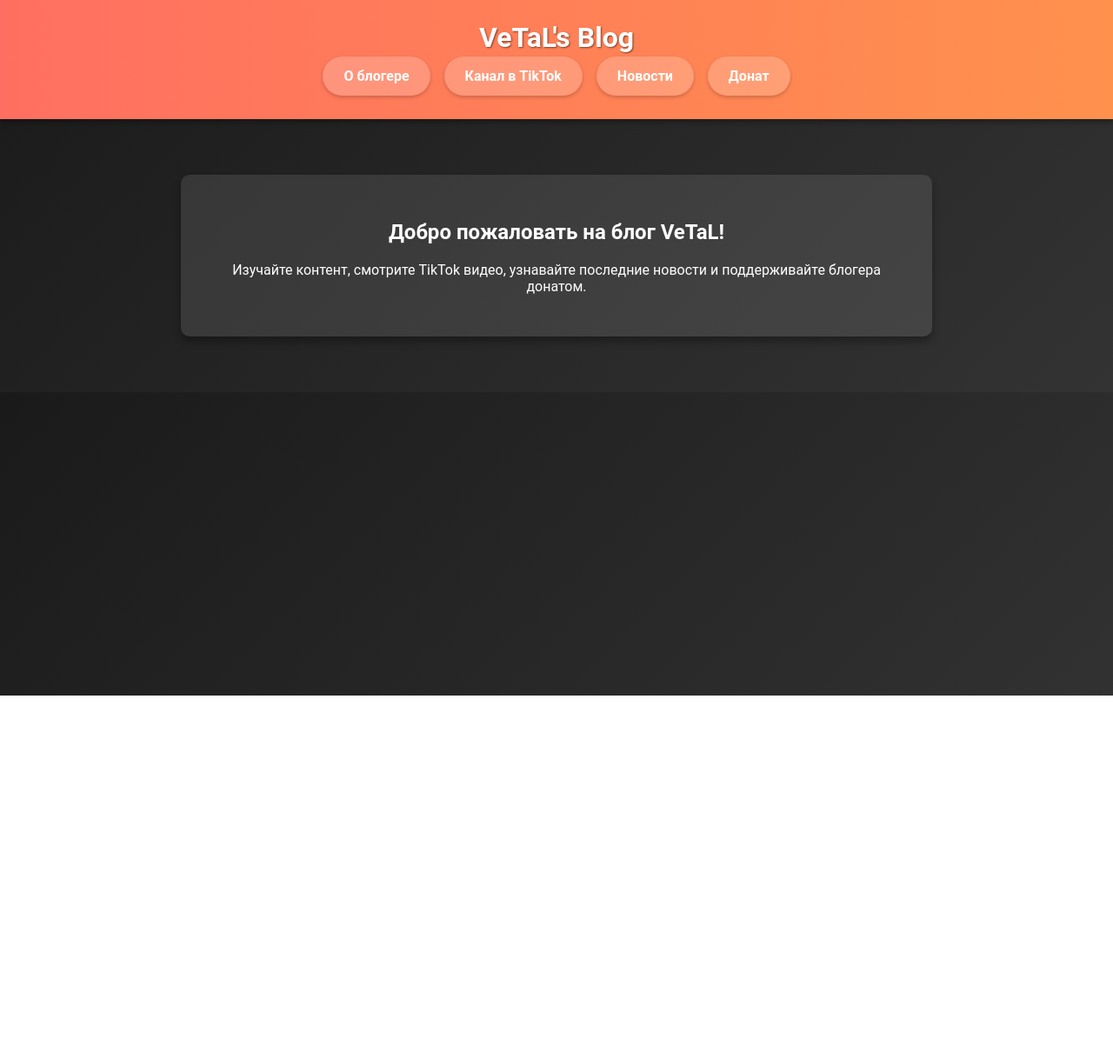
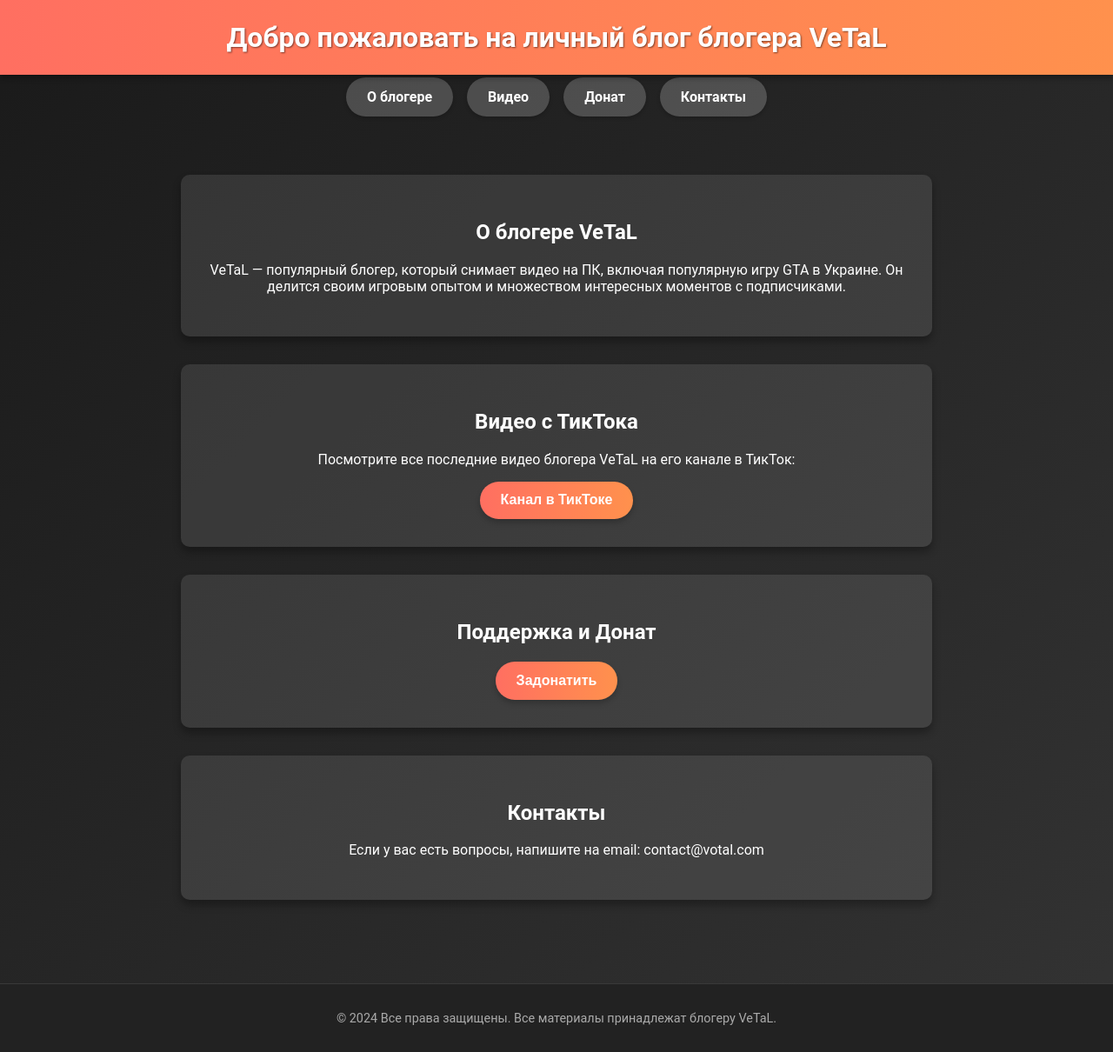
Before and after one commit to mishaDid/saitee, a plain HTML site: page index.html in a window 1280 px wide. Shown: the whole page at 87% size. Before the commit the page ends 800 px from the top, so only its background shows below. Drawn offline with Linux system fonts and the light colour scheme.

Commit message:
Update index.html

```diff
--- a/index.html
+++ b/index.html
@@ -3,27 +3,81 @@
 <head>
     <meta charset="UTF-8">
     <meta name="viewport" content="width=device-width, initial-scale=1.0">
-    <meta http-equiv="X-UA-Compatible" content="ie=edge">
-    <title>VeTaL's Blog</title>
+    <title>Вебсайт Блогера VeTaL</title>
     <link rel="stylesheet" href="styles.css">
 </head>
 <body>
+
 <header>
-        <h1>VeTaL's Blog</h1>
+    <h1>Добро пожаловать на личный блог блогера VeTaL</h1>
+</header>
+
 <nav>
     <ul>
-                <li><a href="about.html">О блогере</a></li>
-                <li><a href="tiktok.html">Канал в TikTok</a></li>
-                <li><a href="news.html">Новости</a></li>
-                <li><a href="donate.html">Донат</a></li>
+        <li><a href="#about">О блогере</a></li>
+        <li><a href="#videos">Видео</a></li>
+        <li><a href="#donate">Донат</a></li>
+        <li><a href="#contact">Контакты</a></li>
     </ul>
 </nav>
-    </header>
+
 <main>
-        <section>
-            <h2>Добро пожаловать на блог VeTaL!</h2>
-            <p>Изучайте контент, смотрите TikTok видео, узнавайте последние новости и поддерживайте блогера донатом.</p>
+    <section id="about">
+        <h2>О блогере VeTaL</h2>
+        <p>VeTaL — популярный блогер, который снимает видео на ПК, включая популярную игру GTA в Украине. Он делится своим игровым опытом и множеством интересных моментов с подписчиками.</p>
+    </section>
+
+    <section id="videos">
+        <h2>Видео с ТикТока</h2>
+        <p>Посмотрите все последние видео блогера VeTaL на его канале в ТикТок:</p>
+        <button onclick="showTikTokLinks()">Канал в ТикТоке</button>
+        <div id="tiktok-links" style="display:none;">
+            <ul>
+                <li><a href="https://www.tiktok.com/@votal">Канал VeTaL в ТикТок</a></li>
+            </ul>
+        </div>
+    </section>
+
+    <section id="donate">
+        <h2>Поддержка и Донат</h2>
+        <button onclick="showDonateOptions()">Задонатить</button>
+        <div id="donate-options" style="display:none;">
+            <ul>
+                <li>ПриватБанк: 5168 7520 2524 6888</li>
+                <li>Монобанк: 4441 1110 4151 0300</li>
+            </ul>
+        </div>
+    </section>
+
+    <section id="contact">
+        <h2>Контакты</h2>
+        <p>Если у вас есть вопросы, напишите на email: contact@votal.com</p>
     </section>
 </main>
+
+<footer>
+    <p>&copy; 2024 Все права защищены. Все материалы принадлежат блогеру VeTaL.</p>
+</footer>
+
+<script>
+    function showTikTokLinks() {
+        var links = document.getElementById('tiktok-links');
+        if (links.style.display === "none") {
+            links.style.display = "block";
+        } else {
+            links.style.display = "none";
+        }
+    }
+
+    function showDonateOptions() {
+        var donate = document.getElementById('donate-options');
+        if (donate.style.display === "none") {
+            donate.style.display = "block";
+        } else {
+            donate.style.display = "none";
+        }
+    }
+</script>
+
 </body>
 </html>
```
Lines whose indentation alone changed are shown as unchanged.
